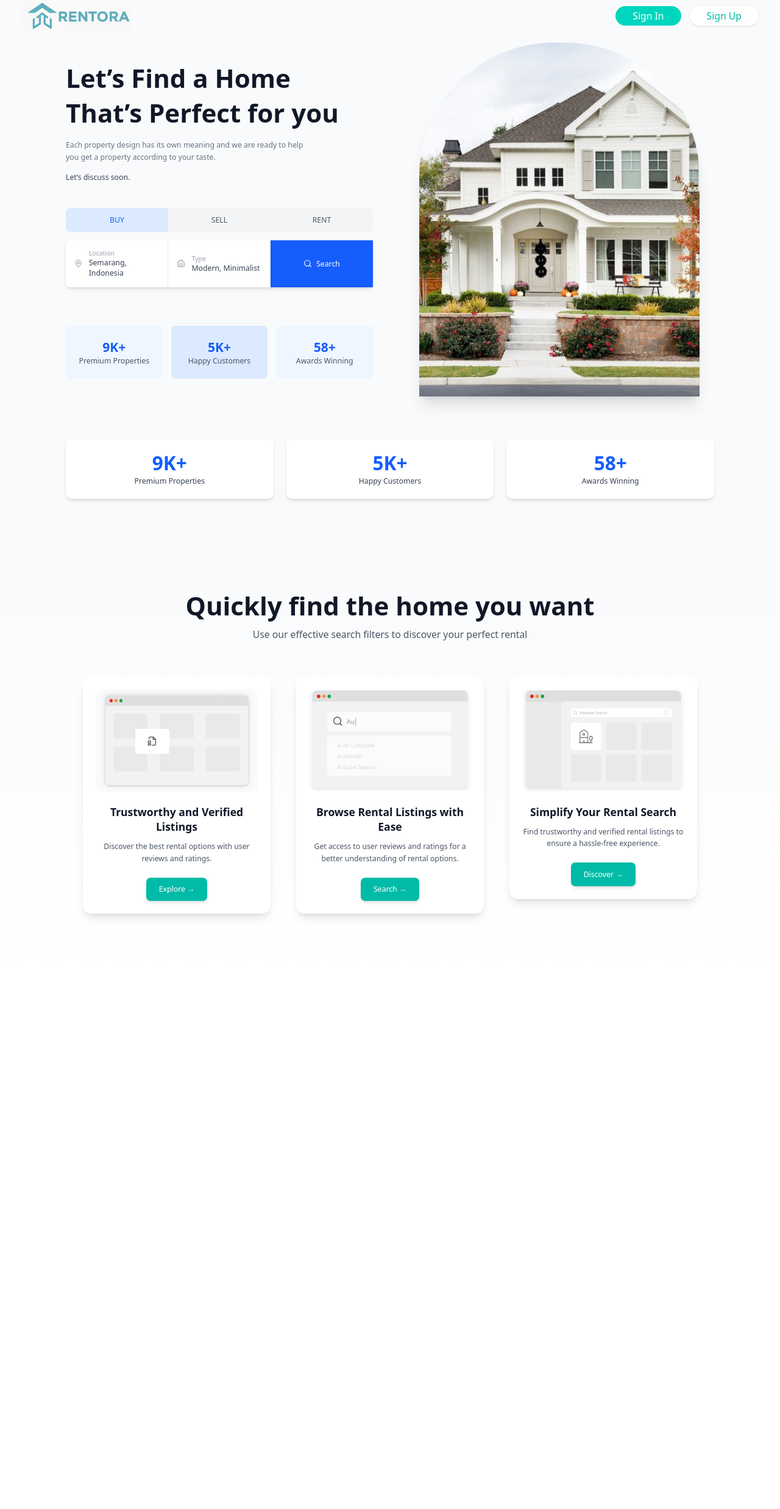
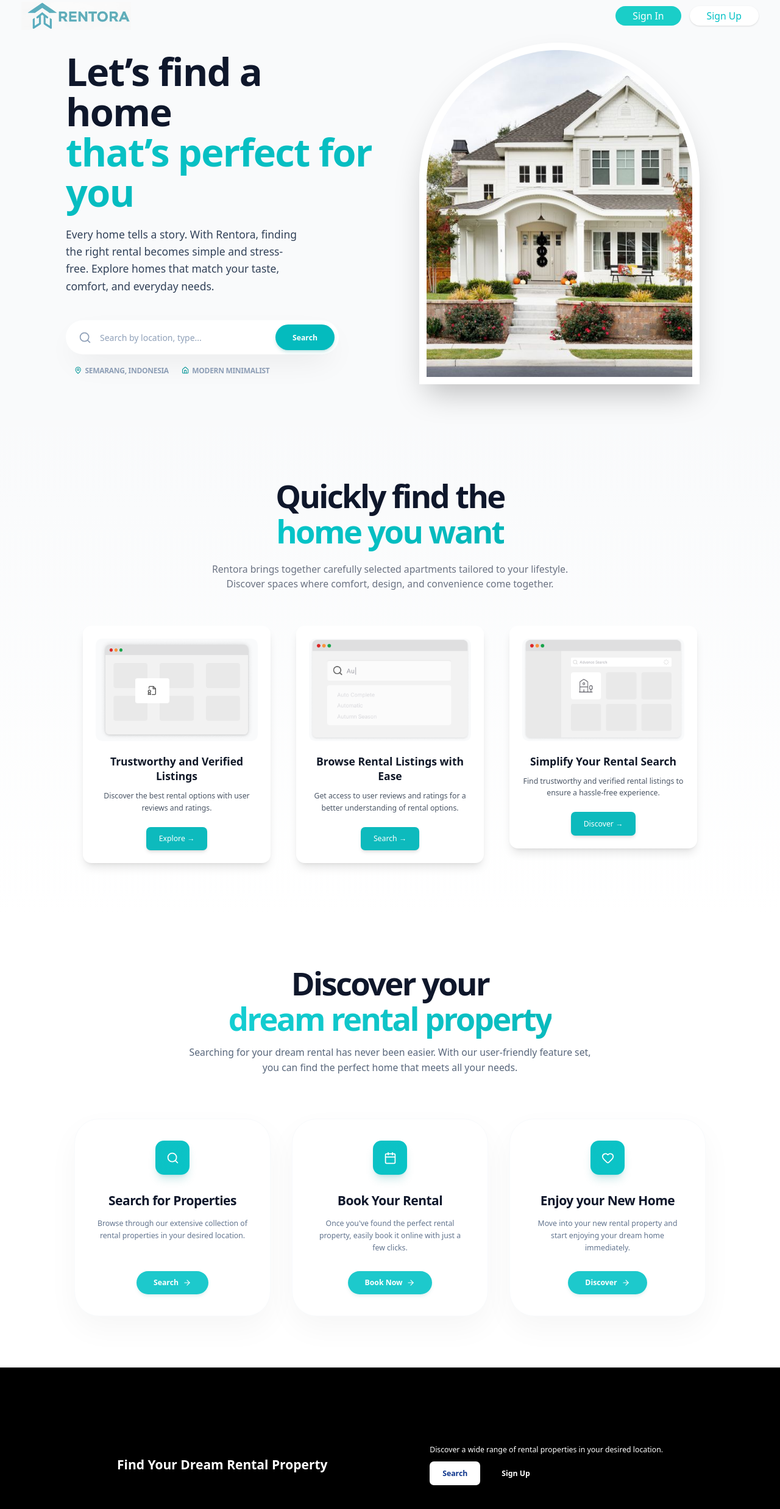
Before and after one commit to Saniya1976/Rentora, a Next.js app in the folder client/: page / in a window 1280 px wide. Shown: the top 2474 px of the page at 61% size. Before the commit the page ends 1582 px from the top, so only its background shows below. Built offline with nearby package versions, Linux system fonts and the light colour scheme; no server answers.

Commit message:
featureSection , DiscoverSection

```diff
--- /dev/null
+++ b/client/src/app/(dashboard)/landing/CallToActionSection.tsx
@@ -0,0 +1,58 @@
+"use client";
+
+import Image from "next/image";
+import React from "react";
+import { motion } from "framer-motion";
+import Link from "next/link";
+
+const CallToActionSection = () => {
+  return (
+    <div className="relative py-24">
+      <Image
+        src="/landing-call-to-action.jpg"
+        alt="Rentiful Search Section Background"
+        fill
+        className="object-cover object-center"
+      />
+      <div className="absolute inset-0 bg-black bg-opacity-60"></div>
+      <motion.div
+        initial={{ opacity: 0, y: 20 }}
+        transition={{ duration: 0.5 }}
+        whileInView={{ opacity: 1, y: 0 }}
+        viewport={{ once: true }}
+        className="relative max-w-4xl xl:max-w-6xl mx-auto px-6 sm:px-8 lg:px-12 xl:px-16 py-12"
+      >
+        <div className="flex flex-col md:flex-row justify-between items-center">
+          <div className="mb-6 md:mb-0 md:mr-10">
+            <h2 className="text-2xl font-bold text-white">
+              Find Your Dream Rental Property
+            </h2>
+          </div>
+          <div>
+            <p className="text-white mb-3">
+              Discover a wide range of rental properties in your desired
+              location.
+            </p>
+            <div className="flex justify-center md:justify-start gap-4">
+              <button
+                onClick={() => window.scrollTo({ top: 0, behavior: "smooth" })}
+                className="inline-block text-primary-700 bg-white rounded-lg px-6 py-3 font-semibold hover:bg-primary-500 hover:text-primary-50"
+              >
+                Search
+              </button>
+              <Link
+                href="/signup"
+                className="inline-block text-white bg-secondary-500 rounded-lg px-6 py-3 font-semibold hover:bg-secondary-600"
+                scroll={false}
+              >
+                Sign Up
+              </Link>
+            </div>
+          </div>
+        </div>
+      </motion.div>
+    </div>
+  );
+};
+
+export default CallToActionSection;
--- /dev/null
+++ b/client/src/app/(dashboard)/landing/DiscoverSection.tsx
@@ -0,0 +1,113 @@
+"use client";
+
+import React from "react";
+// Import Variants type to fix the 'variants' prop error
+import { motion, Variants } from "framer-motion";
+import { Search, Calendar, Heart, ArrowRight } from "lucide-react";
+
+// Explicitly type the variants as 'Variants'
+const containerVariants: Variants = {
+  hidden: { opacity: 0 },
+  visible: {
+    opacity: 1,
+    transition: {
+      staggerChildren: 0.2,
+    },
+  },
+};
+
+const itemVariants: Variants = {
+  hidden: { opacity: 0, y: 30 },
+  visible: {
+    opacity: 1,
+    y: 0,
+    transition: { duration: 0.6, ease: "easeOut" }
+  },
+};
+
+const DiscoverSection = () => {
+  return (
+    <motion.section
+      initial="hidden"
+      whileInView="visible"
+      viewport={{ once: true, amount: 0.3 }}
+      variants={containerVariants}
+      className="py-24 bg-white"
+    >
+      <div className="max-w-7xl mx-auto px-6 sm:px-8 lg:px-12">
+        <motion.div variants={itemVariants} className="text-center max-w-3xl mx-auto mb-20 space-y-4">
+          <h2 className="text-4xl md:text-5xl lg:text-6xl font-extrabold text-slate-900 tracking-tighter leading-[1.1]">
+            Discover your <br />
+            <span className="text-transparent bg-clip-text bg-gradient-to-r from-[#14ced2] to-[#08babd]">
+              dream rental property
+            </span>
+          </h2>
+          <p className="text-slate-600 text-lg font-medium opacity-90 leading-relaxed">
+            Searching for your dream rental has never been easier. With our user-friendly
+            feature set, you can find the perfect home that meets all your needs.
+          </p>
+        </motion.div>
+
+        <div className="grid grid-cols-1 md:grid-cols-3 gap-8 lg:gap-10">
+          {[
+            {
+              icon: <Search className="w-6 h-6" />,
+              title: "Search for Properties",
+              description: "Browse through our extensive collection of rental properties in your desired location.",
+              action: "Search",
+            },
+            {
+              icon: <Calendar className="w-6 h-6" />,
+              title: "Book Your Rental",
+              description: "Once you've found the perfect rental property, easily book it online with just a few clicks.",
+              action: "Book Now",
+            },
+            {
+              icon: <Heart className="w-6 h-6" />,
+              title: "Enjoy your New Home",
+              description: "Move into your new rental property and start enjoying your dream home immediately.",
+              action: "Discover",
+            },
+          ].map((card, index) => (
+            <motion.div key={index} variants={itemVariants}>
+              <DiscoverCard {...card} />
+            </motion.div>
+          ))}
+        </div>
+      </div>
+    </motion.section>
+  );
+};
+
+const DiscoverCard = ({
+  icon,
+  title,
+  description,
+  action,
+}: {
+  icon: React.ReactNode;
+  title: string;
+  description: string;
+  action: string;
+}) => (
+  <div className="group relative bg-white p-10 rounded-[40px] shadow-[0_20px_50px_rgba(0,0,0,0.04)] border border-slate-50 hover:shadow-[0_30px_60px_rgba(0,0,0,0.08)] transition-all duration-500 hover:-translate-y-2 text-center flex flex-col items-center h-full">
+    <div className="w-16 h-16 mb-8 rounded-2xl bg-gradient-to-br from-[#0dc1c4] to-[#09c4c7] flex items-center justify-center text-white shadow-lg shadow-[#009698]/20 group-hover:scale-110 transition-transform duration-300">
+      {icon}
+    </div>
+
+    <h3 className="text-2xl font-bold text-slate-900 mb-4 tracking-tight">
+      {title}
+    </h3>
+
+    <p className="text-slate-500 font-medium leading-relaxed mb-8">
+      {description}
+    </p>
+
+    <button className="mt-auto inline-flex items-center gap-2 px-8 py-3 bg-[#1dc9cc] text-white rounded-full font-bold text-sm hover:bg-[#009698] transition-all active:scale-95 shadow-md shadow-[#009698]/10 group-hover:shadow-lg">
+      {action}
+      <ArrowRight className="w-4 h-4" />
+    </button>
+  </div>
+);
+
+export default DiscoverSection;
--- a/client/src/app/(dashboard)/landing/FeaturesSection.tsx
+++ b/client/src/app/(dashboard)/landing/FeaturesSection.tsx
@@ -29,15 +29,19 @@ const FeaturesSection = () => {
       whileInView="visible"
       viewport={{ once: true }}
       variants={containerVariants}
-      className="py-24 px-6 sm:px-8 lg:px-12 xl:px-16 bg-gradient-to-b from-gray-50 to-white"
+      className="py-24 px-6 sm:px-8 lg:px-12 xl:px-16 bg-linear-to-b from-gray-50 to-white"
     >
       <div className="max-w-4xl xl:max-w-6xl mx-auto">
         <motion.div variants={itemVariants} className="text-center mb-16">
-          <h2 className="text-3xl md:text-4xl lg:text-5xl font-bold mb-4 text-gray-900">
-            Quickly find the home you want
-          </h2>
-          <p className="text-lg text-gray-600 max-w-2xl mx-auto">
-            Use our effective search filters to discover your perfect rental
+          <h2 className="text-4xl md:text-5xl lg:text-6xl font-extrabold mb-6 text-slate-900 tracking-tighter leading-[1.1]">
+  Quickly find the <br />
+  <span className="text-transparent bg-clip-text bg-linear-to-r from-[#04c5c9] to-[#04b6b9]">
+    home you want
+  </span>
+</h2>
+          <p className="text-lg text-gray-500 font-medium max-w-2xl mx-auto">
+            Rentora brings together carefully selected apartments tailored to your lifestyle.
+Discover spaces where comfort, design, and convenience come together.
           </p>
         </motion.div>
 
@@ -103,7 +107,7 @@ const FeatureCard = ({
     <p className="mb-6 text-gray-600 leading-relaxed">{description}</p>
     <Link
       href={linkHref}
-      className="inline-block bg-teal-500 text-white font-medium rounded-lg px-6 py-3 hover:bg-teal-600 transition-colors duration-300 shadow-md hover:shadow-lg"
+      className="inline-block bg-[#0dbabd] text-white font-medium rounded-lg px-6 py-3 hover:bg-[#35c5c0] transition-colors duration-300 shadow-md hover:shadow-lg"
       scroll={false}
     >
       {linkText} →
--- a/client/src/app/(dashboard)/landing/HeroSection.tsx
+++ b/client/src/app/(dashboard)/landing/HeroSection.tsx
@@ -1,113 +1,72 @@
 'use client'
 
-import { useState } from 'react'
 import Image from 'next/image'
 import { MapPin, Home, Search } from 'lucide-react'
 
-type TabType = 'buy' | 'sell' | 'rent'
-
-export default function HeroSection(){
-  const [activeTab, setActiveTab] = useState<TabType>('buy')
-
+export default function HeroSection() {
   return (
-    <section className="bg-gray-50 py-20">
+    <section className="bg-gray-50 py-20 overflow-hidden">
       <div className="max-w-7xl mx-auto px-4 sm:px-6 lg:px-8">
         <div className="grid grid-cols-1 lg:grid-cols-2 gap-14 items-center">
 
           {/* LEFT CONTENT */}
           <div className="space-y-12 max-w-xl">
 
-  {/* Heading */}
-  <div className="space-y-4">
-    <h1 className="text-4xl md:text-5xl font-semibold text-gray-900 leading-snug">
-      Let’s Find a Home <br />
-      That’s Perfect for you
+            {/* Heading Group */}
+            <div className="space-y-6">
+              <h1 className="text-5xl md:text-7xl font-extrabold text-slate-900 tracking-tight leading-[1.05]">
+                Let’s find a home <br />
+                <span className="text-transparent bg-clip-text bg-linear-to-r from-[#07c2c5] to-[#06bcc0]">
+                  that’s perfect for you
+                </span>
               </h1>
 
-    <p className="text-gray-500 text-sm leading-relaxed max-w-md">
-      Each property design has its own meaning and we are ready to help you get a
-      property according to your taste.
-    </p>
-
-    <p className="text-sm text-gray-700 font-medium cursor-pointer">
-      Let’s discuss soon.
+              <p className="text-slate-700 text-lg md:text-xl leading-relaxed max-w-md font-medium">
+                Every home tells a story.
+                With Rentora, finding the right rental becomes simple and stress-free.
+Explore homes that match your taste, comfort, and everyday needs.
               </p>
             </div>
 
-  {/* SEARCH CARD */}
-  <div className="space-y-4">
+            {/* ENHANCED SEARCH BAR */}
+  <div className="w-full max-w-lg">
 
-    {/* Tabs */}
-    <div className="grid grid-cols-3 bg-gray-100 rounded-lg overflow-hidden text-sm font-medium">
-      {(['buy', 'sell', 'rent'] as TabType[]).map((tab) => (
-        <button
-          key={tab}
-          onClick={() => setActiveTab(tab)}
-          className={`py-3 uppercase transition
-            ${
-              activeTab === tab
-                ? 'bg-blue-100 text-blue-600'
-                : 'text-gray-600 hover:bg-gray-200'
-            }`}
-        >
-          {tab}
-        </button>
-      ))}
+  {/* Unified Search Input - PILL SHAPE */}
+  <div className="relative flex items-center group">
+    <div className="absolute left-6 text-slate-400 group-focus-within:text-[#009698] transition-colors">
+      <Search className="w-6 h-6" />
     </div>
 
-    {/* Inputs */}
-    <div className="bg-white rounded-lg shadow-md grid grid-cols-3 divide-x">
+    <input
+      type="text"
+      placeholder="Search by location, type..."
+      className="w-full pl-16 pr-40 py-5 bg-white rounded-full shadow-[0_20px_50px_-15px_rgba(0,0,0,0.1)] border-none focus:ring-2 focus:ring-[#009698]/20 text-slate-700 placeholder:text-slate-400 text-base outline-none transition-all"
+    />
 
-      <div className="p-4 flex items-center gap-3">
-        <MapPin className="w-4 h-4 text-gray-400" />
-        <div>
-          <p className="text-xs text-gray-400">Location</p>
-          <p className="text-sm text-gray-700 font-medium">
-            Semarang, Indonesia
-          </p>
-        </div>
-      </div>
-
-      <div className="p-4 flex items-center gap-3">
-        <Home className="w-4 h-4 text-gray-400" />
-        <div>
-          <p className="text-xs text-gray-400">Type</p>
-          <p className="text-sm text-gray-700 font-medium">
-            Modern, Minimalist
-          </p>
-        </div>
-      </div>
-
-      <button className="bg-blue-600 text-white flex items-center justify-center gap-2 font-medium text-sm hover:bg-blue-700 transition">
-        <Search className="w-4 h-4" />
+    <button className="absolute right-2 px-8 py-3.5 bg-[#04bbbe] text-white rounded-full font-bold text-sm hover:bg-[#02a2a5] transition-all active:scale-95 shadow-md shadow-[#009698]/20">
       Search
     </button>
   </div>
+
+
+              {/* Quick Info Tags */}
+              <div className="flex gap-6 mt-5 ml-4">
+                <div className="flex items-center gap-1.5 text-[12px] font-bold text-slate-400 uppercase tracking-tight">
+                  <MapPin className="w-3.5 h-3.5 text-[#009698]" />
+                  Semarang, Indonesia
                 </div>
-
-  {/* STATS */}
-  <div className="grid grid-cols-3 gap-4 pt-6">
-    <div className="bg-blue-50 rounded-lg py-6 text-center">
-      <p className="text-2xl font-semibold text-blue-600">9K+</p>
-      <p className="text-sm text-gray-600">Premium Properties</p>
+                <div className="flex items-center gap-1.5 text-[12px] font-bold text-slate-400 uppercase tracking-tight">
+                  <Home className="w-3.5 h-3.5 text-[#009698]" />
+                  Modern Minimalist
                 </div>
-
-    <div className="bg-blue-100 rounded-lg py-6 text-center">
-      <p className="text-2xl font-semibold text-blue-600">5K+</p>
-      <p className="text-sm text-gray-600">Happy Customers</p>
-    </div>
-
-    <div className="bg-blue-50 rounded-lg py-6 text-center">
-      <p className="text-2xl font-semibold text-blue-600">58+</p>
-      <p className="text-sm text-gray-600">Awards Winning</p>
               </div>
             </div>
           </div>
 
           {/* RIGHT IMAGE */}
           <div className="hidden lg:flex justify-center">
-  <div className="relative w-[460px] h-[580px] overflow-hidden shadow-xl
-                  rounded-t-[220px] rounded-b-none">
+            <div className="relative w-[460px] h-[560px] overflow-hidden shadow-2xl
+                  rounded-t-[240px] rounded-b-none border-[12px] border-white">
               <Image
                 src="/mylandingpage.jpg"
                 alt="Modern apartment"
@@ -119,23 +78,6 @@ export default function HeroSection(){
           </div>
 
         </div>
-
-        {/* STATS */}
-        <div className="grid grid-cols-1 sm:grid-cols-3 gap-6 mt-20">
-          {[
-            { value: '9K+', label: 'Premium Properties' },
-            { value: '5K+', label: 'Happy Customers' },
-            { value: '58+', label: 'Awards Winning' },
-          ].map(({ value, label }) => (
-            <div
-              key={label}
-              className="bg-white rounded-xl p-6 shadow-md text-center"
-            >
-              <p className="text-4xl font-bold text-blue-600 mb-1">{value}</p>
-              <p className="text-gray-700 font-medium">{label}</p>
-            </div>
-          ))}
-        </div>
       </div>
     </section>
   )
--- a/client/src/app/page.tsx
+++ b/client/src/app/page.tsx
@@ -1,6 +1,8 @@
 import Navbar from "@/components/Navbar"
 import HeroSection from "./(dashboard)/landing/HeroSection";
 import FeaturesSection from "./(dashboard)/landing/FeaturesSection";
+import DiscoverSection from "./(dashboard)/landing/DiscoverSection";
+import CallToActionSection from "./(dashboard)/landing/CallToActionSection";
 
 export default function Home() {
   return (
@@ -8,6 +10,8 @@ export default function Home() {
      <Navbar />
      <HeroSection/>
      <FeaturesSection/>
+     <DiscoverSection/>
+     <CallToActionSection/>
     </div>
   );
 }
--- a/client/src/components/Navbar.tsx
+++ b/client/src/components/Navbar.tsx
@@ -5,7 +5,7 @@ import Image from 'next/image'
 import { Button } from './ui/button'
 
 const Navbar = () => {
-  return(
+  return (
     <div
       className="fixed top-0 left-0 w-full z-50 "
       style={{ height: `${NAVBAR_HEIGHT}px` }}
@@ -23,8 +23,8 @@ const Navbar = () => {
         <div className='flex items-center gap-4'>
           <Link href="/signin">
             <Button
-            className="px-8 py-3 rounded-full bg-teal-400 text-white text-lg
-             font-medium hover:bg-teal-500 transition-colors duration-200"
+              className="px-8 py-3 rounded-full bg-[#1acec8] text-white text-lg
+             font-medium hover:bg-[#10b9bc] transition-colors duration-200"
             >
               Sign In
             </Button>
@@ -32,8 +32,8 @@ const Navbar = () => {
           <Link href="/signup">
             <Button
               className="px-8 py-3 rounded-full
-             bg-white text-teal-500 font-medium
-             shadow-sm text-lg hover:bg-teal-50
+             bg-white text-[#02c1c5] font-medium
+             shadow-sm text-lg hover:bg-[#e0f7f7]
              transition-colors duration-200"
             >Sign Up
             </Button>
```
Lines whose indentation alone changed are shown as unchanged.
